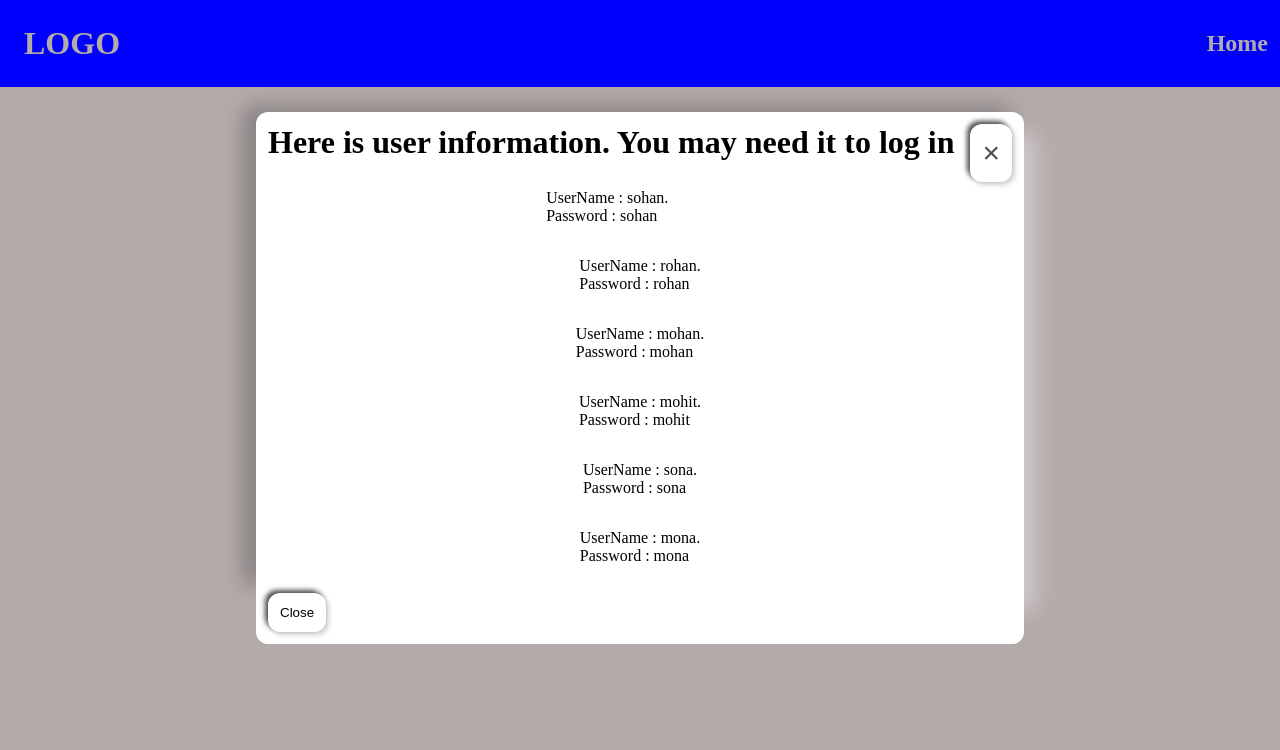
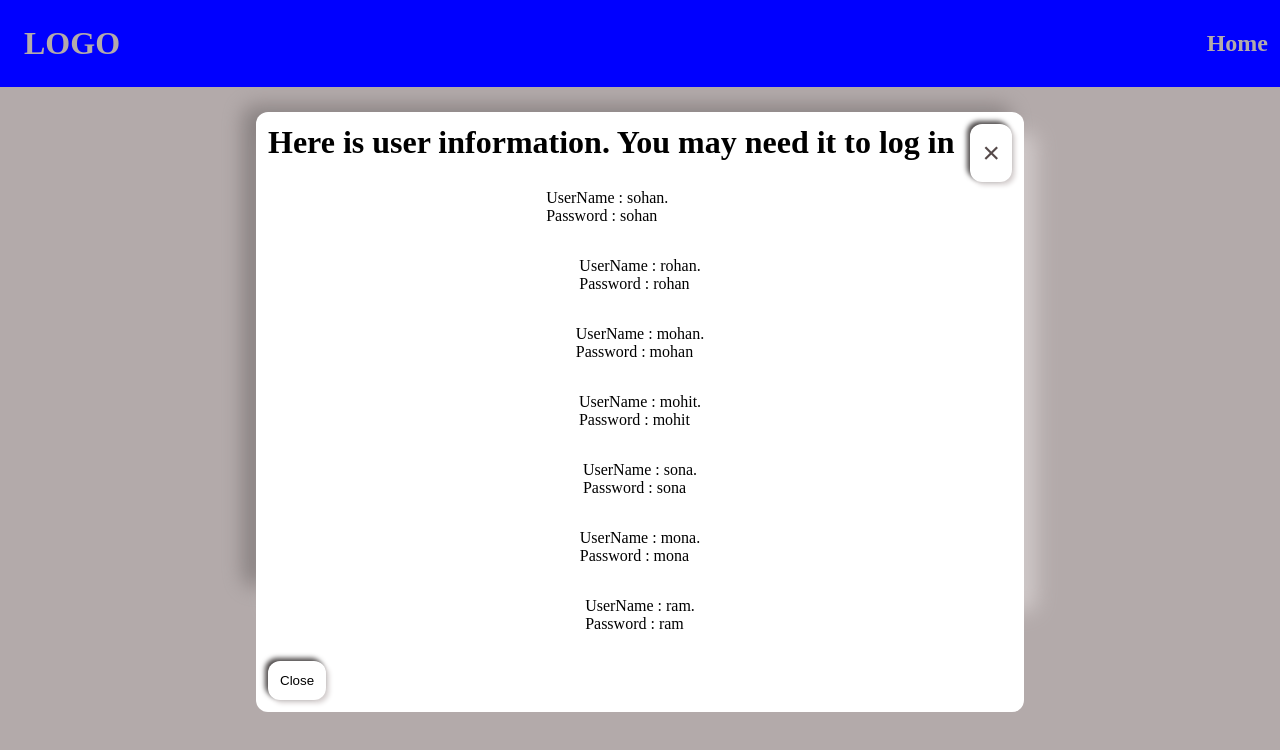
Before and after one commit to vivek80801/my-ecommarce-pwa, a React (Create React App) app: page / in a window 1280 px wide. Shown: the top 750 px of the page. Built offline with nearby package versions, Linux system fonts and the light colour scheme.

Commit message:
loading added

```diff
--- a/src/components/LogIn.jsx
+++ b/src/components/LogIn.jsx
@@ -1,4 +1,4 @@
-import React, { useContext } from "react";
+import React, { useContext, useEffect, useState } from "react";
 import { Link } from "react-router-dom";
 import { ProductContext } from "./Context";
 import ModelForUserName from "./ModelForUserName";
@@ -6,9 +6,22 @@ import Pwa from "./Pwa";
 
 const LogIn = () => {
   const value = useContext(ProductContext);
+  const [loading, setLoading] = useState(false);
+
+  useEffect(() => {
+    setLoading(true);
+    return () => {
+      setLoading(false);
+    };
+  }, [loading]);
 
   return (
     <React.Fragment>
+      {!loading ? (
+        <div>
+          <h1>LOADING......</h1>
+        </div>
+      ) : (
         <div className="contain">
           <div className="container">
             <ModelForUserName />
@@ -53,6 +66,7 @@ const LogIn = () => {
             </Link>
           </div>
         </div>
+      )}
     </React.Fragment>
   );
 };
--- a/src/dummyLogIn.js
+++ b/src/dummyLogIn.js
@@ -35,4 +35,10 @@ export const persons = [
     password: "mona",
     email: "mona@gmail.com",
   },
+  {
+    id: 7,
+    name: "ram",
+    password: "ram",
+    email: "ram@gmail.com",
+  },
 ];
```
Lines whose indentation alone changed are shown as unchanged.
